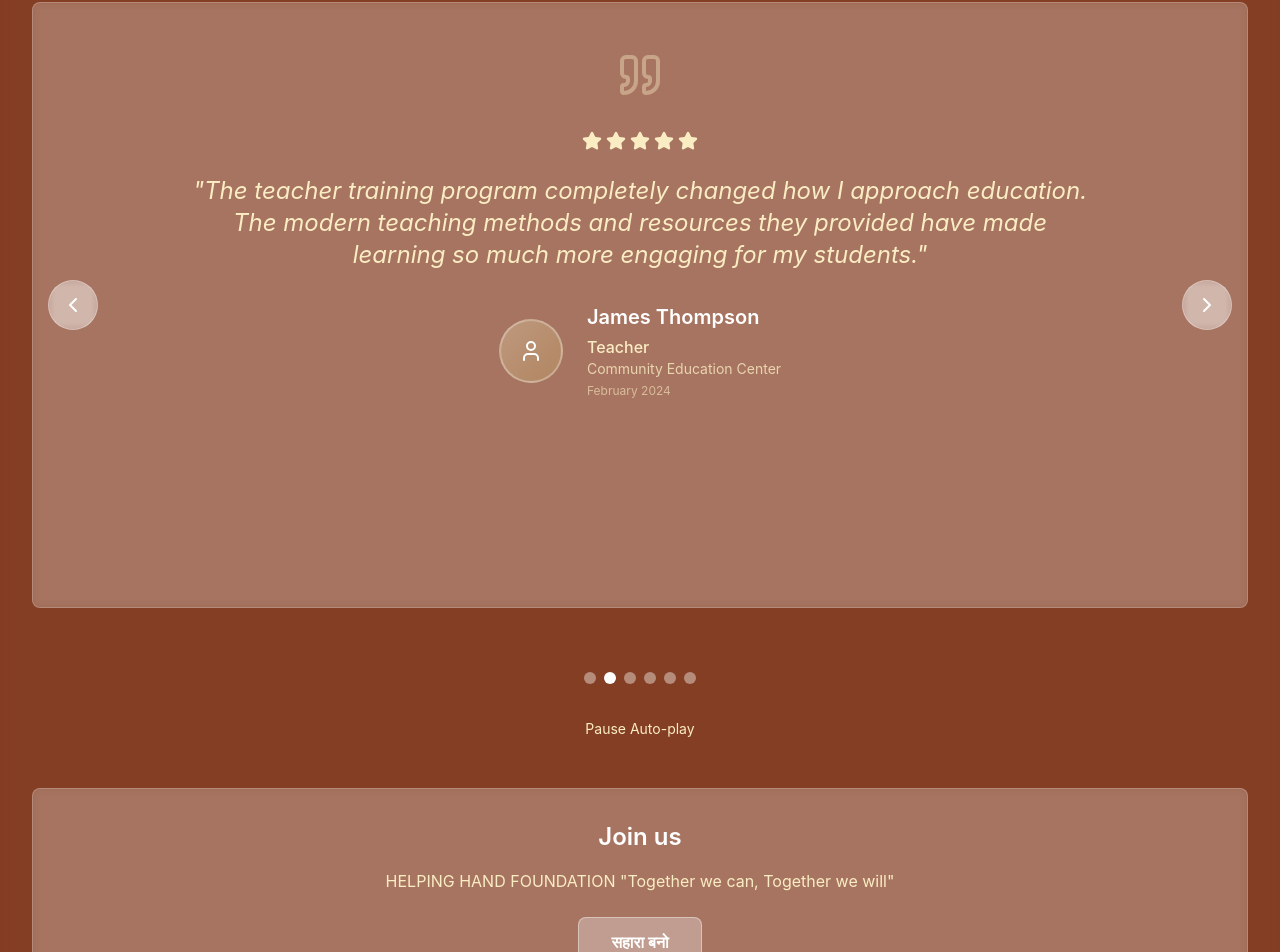
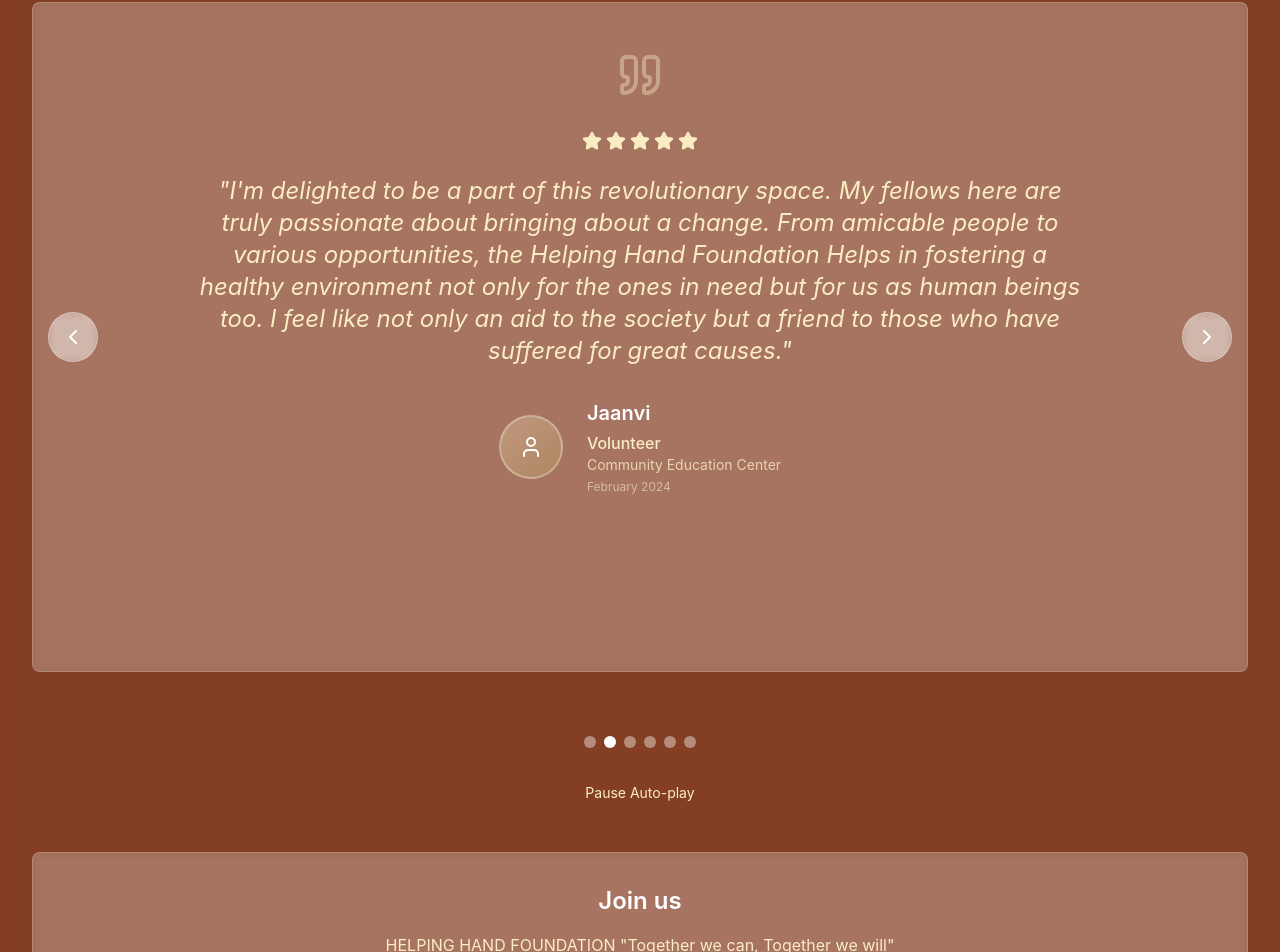
Before and after one commit to anandrajchopra73/Sewasathi-Sahyog-foundation, a Next.js app: page / in a window 1280 px wide. Shown: the part 7427-8379 px from the top of the page. Built offline with nearby package versions, Linux system fonts and the light colour scheme.

Commit message:
chore: sync main changes to helping-hand-foundation project
Co-authored-by: null <124714474+anandrajchopra73@users.noreply.github.com>

```diff
--- a/components/feedback.js
+++ b/components/feedback.js
@@ -18,48 +18,48 @@ export default function Feedback() {
       date: "March 2024",
     },
     {
-      name: "James Thompson",
-      role: "Teacher",
+      name: "Jaanvi",
+      role: "Volunteer",
       location: "Community Education Center",
       rating: 5,
       feedback:
-        "The teacher training program completely changed how I approach education. The modern teaching methods and resources they provided have made learning so much more engaging for my students.",
+        "I'm delighted to be a part of this revolutionary space. My fellows here are truly passionate about bringing about a change. From amicable people to various opportunities, the Helping Hand Foundation Helps in fostering a healthy environment not only for the ones in need but for us as human beings too. I feel like not only an aid to the society but a friend to those who have suffered for great causes.",
       date: "February 2024",
     },
     {
-      name: "Dr. Sarah Kim",
-      role: "Healthcare Partner",
+      name: "Khushi Vats",
+      role: "Volunteer",
       location: "Regional Health Clinic",
       rating: 5,
       feedback:
-        "Working with HELPING HAND FOUNDATION on integrated health and education services has been incredible. Their holistic approach truly addresses the root causes of community challenges.",
+        "I just joined Helping Hand Life yesterday. I already feel welcomed and inspired. Even in this short time, I can sense the positive energy and dedication of everyone involved. I’m really excited to be part of a team that is making a real difference. I look forward to learning, growing, and contributing in any way I can!",
       date: "January 2024",
     },
     {
-      name: "Ahmed Hassan",
-      role: "Adult Learner",
+      name: "Mehar",
+      role: "Volunteer",
       location: "Digital Literacy Program",
       rating: 5,
       feedback:
-        "At 45, I never thought I'd learn to use a computer. The digital literacy program was patient, supportive, and now I can help my children with their homework and even apply for jobs online.",
+        "Being a part of Helping Hand Foundation has been such a great experience. Everyone here is super kind, helpful, and always ready to support each other. The work environment is really positive and focused, which makes it fun to be involved. I also got to attend one of their offline drives, it was honestly such an overwhelming moment. It just feels really nice to be doing something meaningful for society with such an amazing team.",
       date: "March 2024",
     },
     {
-      name: "Lisa Chen",
+      name: "Dhriti",
       role: "Volunteer",
       location: "Education Outreach",
       rating: 5,
       feedback:
-        "Volunteering with HELPING HAND FOUNDATION has been the most rewarding experience. Seeing the direct impact of our work on children's lives motivates me every day. The organization is well-managed and truly makes a difference.",
+        "Working with Helping Hand Foundation NGO has been a truly an enriching experience. It gave me the opportunity to contribute meaningfully to society while learning the value of compassion, teamwork, and responsibility. I gained hands-on experience in recruitment, onboarding, volunteer coordination, and internal communication. I got to interact with passionate volunteers, support team members, and help build a positive, welcoming environment. I learned a lot about communication, organizing stuff, and handling situations calmly. The friendly team made it easy to grow and learn. I’m really grateful for everything I learned and the memories I am creating as well as created while being part of this journey.",
       date: "February 2024",
     },
     {
-      name: "Robert Williams",
+      name: "Kaavya",
       role: "Community Leader",
       location: "Village Development Committee",
       rating: 5,
       feedback:
-        "HELPING HAND FOUNDATION doesn't just provide services - they empower communities. They worked with us to identify our needs and built sustainable programs that continue to benefit our village long after their initial intervention.",
+        "Working with Helping Hand Life has been an incredible experience. It’s not just about volunteering, it’s about joining a community that genuinely cares. Every project we work on brings joy to others and helps us grow as individuals. I’ve learned the value of teamwork, empathy, and taking action. I’m so grateful to be part of such a meaningful journey.",
       date: "January 2024",
     },
   ]
```
